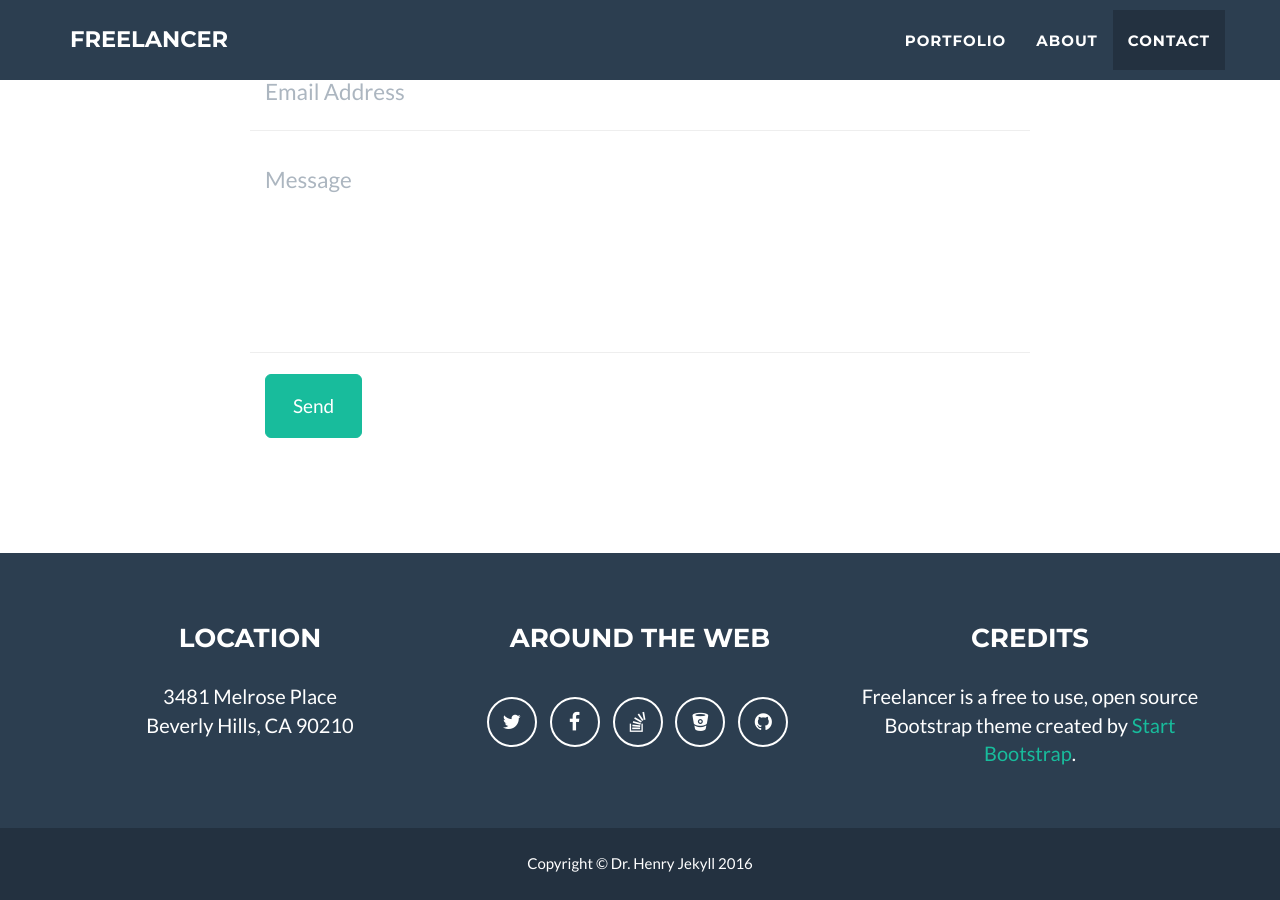
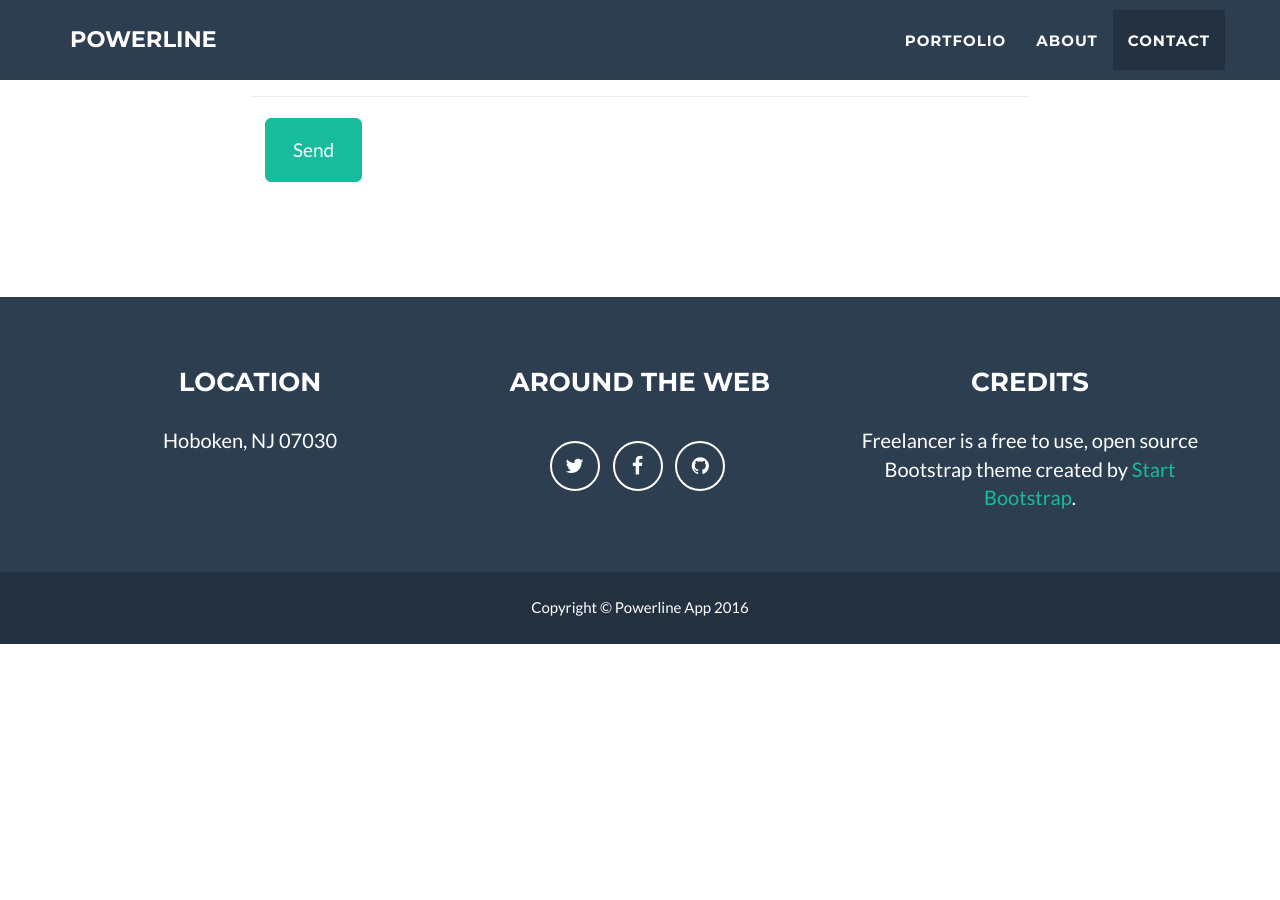
Before and after one commit to PowerlineApp/PowerlineApp.github.io, a Jekyll site: the page built from index.html, in a window 1280 px wide and 900 px high, scrolled down 2485 px. Built offline with Jekyll 4.4.1, drawn with Linux system fonts in a browser that asks for light colours; after the commit the page ends 3129 px from its top, so only the background shows below that; some of the changed text lies outside the part shown.

Commit message:
update config add logo

```diff
--- a/_config.yml
+++ b/_config.yml
@@ -1,10 +1,10 @@
 # Site settings
-title: Freelancer
-email: your-email@domain.com
-url: https://example.github.io
-description: "Write an awesome description for your new site here. You can edit this line in _config.yml. It will appear in your document head meta (for Google search results) and in your feed.xml site description."
-skills: "Web Developer - Graphic Artist - User Experience Designer"
-meta_author: LastName FirstName
+title: Powerline
+email: info@powerli.ne
+url: https://www.powerli.ne
+description: "Powerline is an open-source global communications platform designed for large groups, communities, and the leaders that serve them."
+skills: "Communications - Large Groups - Democracy"
+meta_author: Chen Jesse
 
 # Google webmaster tools
 google_verify:
@@ -31,7 +31,7 @@ color:
 
 # Footer settings
 footer:
-  copyright: Dr. Henry Jekyll
+  copyright: Powerline App
   location: Location
   social: Around the Web
   credits: Credits
@@ -39,20 +39,15 @@ footer:
 # Social networks usernames (many more available: google-plus, flickr, dribbble, pinterest, instagram, tumblr, linkedin, etc.)
 social:
   - title: twitter
-    url: http://twitter.com/jekyllrb
+    url: http://twitter.com/PowerlineApp
   - title: facebook
-    url:
-  - title: stack-overflow
-    url: http://stackoverflow.com/questions/tagged/jekyll
-  - title: bitbucket
-    url: http://bitbucket.org/jekyll
+    url: http://facebook.com/PowerlineApp
   - title: github
-    url: http://github.com/jekyll
+    url: http://github.com/PowerlineApp
 
 # Postal address (add as many lines as necessary)
 address:
-  - line: 3481 Melrose Place
-  - line: Beverly Hills, CA 90210
+  - line: Hoboken, NJ 07030
 
 # Credits content
 credits: 'Freelancer is a free to use, open source Bootstrap theme created by <a href="http://startbootstrap.com">Start Bootstrap</a>.'
```
Also changed, not shown: img/profile.jpg (added), img/profile2.png (renamed from img/profile.png).
